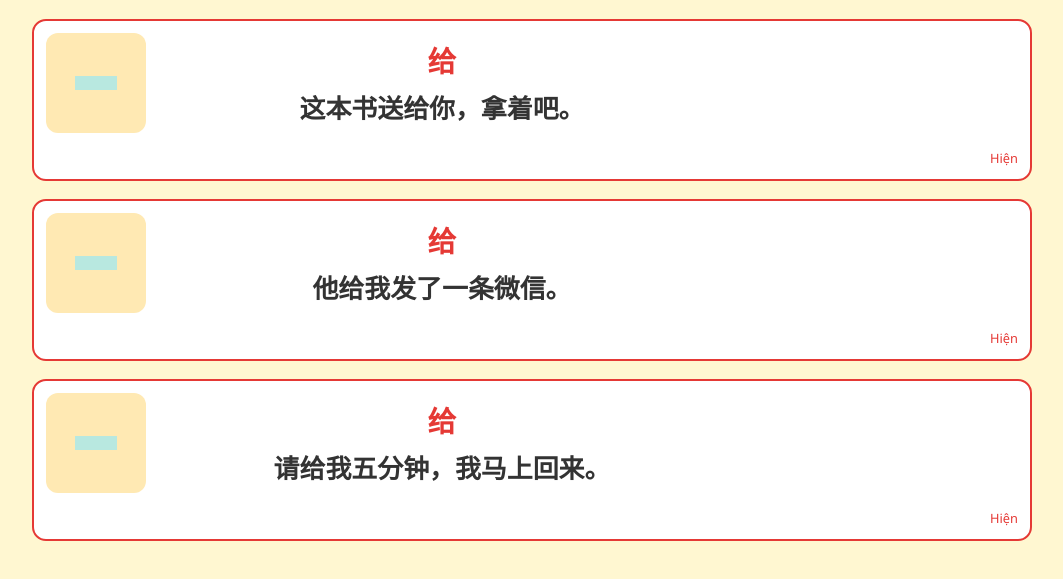
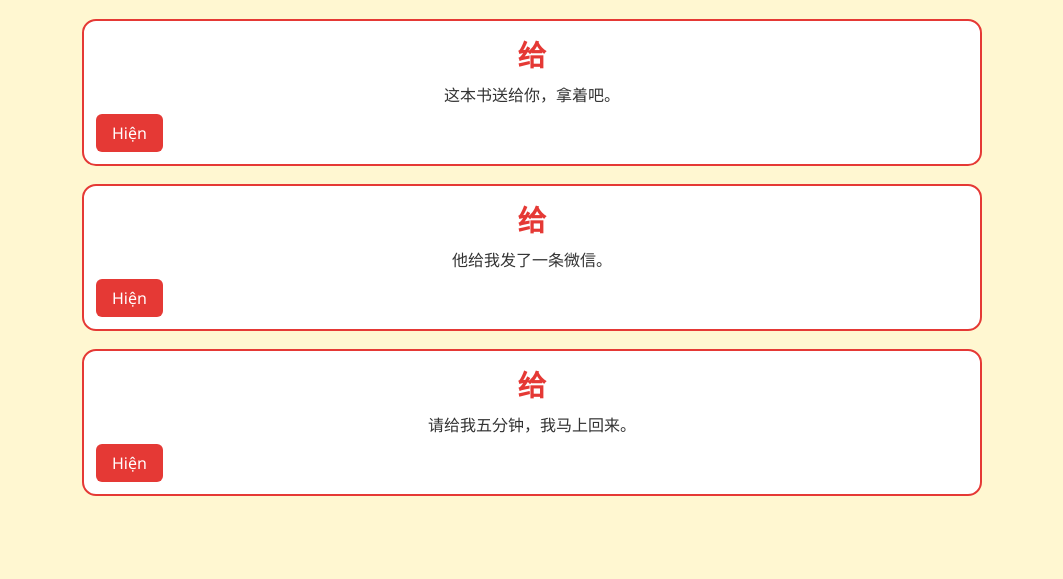
Before and after one commit to huythanh5595/my-html-site, a plain HTML site: page index.html in a window 1280 px wide. Shown: the part 91-670 px from the top of the page, without its empty margins (108-1171 px from the left). Drawn offline with Linux system fonts and the light colour scheme.

Commit message:
index.html

```diff
--- a/index.html
+++ b/index.html
@@ -7,43 +7,51 @@
   :root{
     --bg:#FFF7D1; --brand:#E53935; --text:#333; --muted:#444; --chip:#FFE9B3;
   }
-  body{font-family:'Segoe UI','Noto Sans SC',sans-serif;background:var(--bg);color:var(--text);max-width:1000px;margin:auto;padding:24px;}
+  body{
+    font-family:'Segoe UI','Noto Sans SC',sans-serif;
+    background:var(--bg);color:var(--text);
+    max-width:900px;margin:auto;padding:24px;
+  }
   h1{text-align:center;color:var(--brand);}
   .card{
-    display:grid;
-    grid-template-columns:120px 1fr auto;
-    gap:16px;
     border:2px solid var(--brand);
     border-radius:14px;
     background:#fff;
     padding:12px;
     margin:18px 0;
-    align-items:center;
-  }
-  .icon{
-    display:flex;align-items:center;justify-content:center;
-    background:var(--chip);border-radius:12px;
-    width:100px;height:100px;
   }
   .hanzi{
     font-size:1.8em;font-weight:700;color:var(--brand);
     text-align:center;
   }
-  .hanzi .example{
-    font-size:0.9em;margin-top:8px;color:var(--text);
+  .example{
+    font-size:1em;margin-top:8px;color:var(--text);
+    text-align:center;
   }
   .info{
-    max-width:300px;overflow:hidden;
+    overflow:hidden;
     transition: max-height 0.3s ease, opacity 0.3s ease;
     max-height:0;opacity:0;padding:0;margin:0;
   }
-  .info.visible{max-height:500px;opacity:1;padding:6px 0;}
+  .info.visible{
+    max-height:500px;opacity:1;padding:6px 0;
+  }
   .info .pinyin{font-size:1.1em;color:var(--muted);margin-bottom:6px;}
   .info .meaning{margin-bottom:6px;}
-  .tip{background:var(--chip);padding:6px 8px;border-radius:8px;font-size:0.9em;}
+  .tip{
+    background:var(--chip);padding:6px 8px;
+    border-radius:8px;font-size:0.9em;
+  }
   .toggle-btn{
-    grid-column: 1 / -1;text-align:right;font-size:0.8em;
-    color:var(--brand);cursor:pointer;user-select:none;
+    display:inline-block;
+    margin-top:8px;
+    padding:8px 16px;
+    background:var(--brand);
+    color:#fff;
+    border-radius:6px;
+    font-size:1em;
+    cursor:pointer;
+    user-select:none;
   }
 </style>
 </head>
@@ -51,12 +59,10 @@
 
 <h1>Flashcards – Từ vựng thực tế tiếng Trung</h1>
 
-<!-- ======= BẮT ĐẦU DANH SÁCH THẺ ======= -->
-
-<!-- Ví dụ cho 给 (3 thẻ) -->
+<!-- ======= Ví dụ: 给 (3 thẻ) ======= -->
 <div class="card">
-  <div class="icon"><svg viewBox="0 0 100 100" width="70" height="70"><rect x="20" y="40" width="60" height="20" fill="#B8E8E0"/></svg></div>
-  <div class="hanzi">给<div class="example">这本书送给你，拿着吧。</div></div>
+  <div class="hanzi">给</div>
+  <div class="example">这本书送给你，拿着吧。</div>
   <div class="info">
     <div class="pinyin">gěi</div>
     <div class="meaning">cho, đưa</div>
@@ -67,8 +73,8 @@
 </div>
 
 <div class="card">
-  <div class="icon"><svg viewBox="0 0 100 100" width="70" height="70"><rect x="20" y="40" width="60" height="20" fill="#B8E8E0"/></svg></div>
-  <div class="hanzi">给<div class="example">他给我发了一条微信。</div></div>
+  <div class="hanzi">给</div>
+  <div class="example">他给我发了一条微信。</div>
   <div class="info">
     <div class="pinyin">gěi</div>
     <div class="meaning">cho ai làm gì</div>
@@ -79,8 +85,8 @@
 </div>
 
 <div class="card">
-  <div class="icon"><svg viewBox="0 0 100 100" width="70" height="70"><rect x="20" y="40" width="60" height="20" fill="#B8E8E0"/></svg></div>
-  <div class="hanzi">给<div class="example">请给我五分钟，我马上回来。</div></div>
+  <div class="hanzi">给</div>
+  <div class="example">请给我五分钟，我马上回来。</div>
   <div class="info">
     <div class="pinyin">gěi</div>
     <div class="meaning">xin hãy cho</div>
@@ -90,10 +96,8 @@
   <div class="toggle-btn" onclick="toggleInfo(this)">Hiện</div>
 </div>
 
-<!-- Lặp lại cấu trúc trên cho các từ khác -->
-<!-- … Ở đây sẽ có thêm các card cho 已经, 快乐, 长, 两, 帮, 介绍, 生日, 接, 晚上, 问, 非常, 开始 với số lượng thẻ tương ứng … -->
-
-<!-- ======= KẾT THÚC DANH SÁCH THẺ ======= -->
+<!-- ======= Các từ khác: bạn sẽ lặp lại cấu trúc trên cho 已经, 快乐, 长, 两, 帮, 介绍, 生日, 接, 晚上, 问, 非常, 开始... ======= -->
+<!-- Mỗi cách dùng ngữ pháp = 1 thẻ riêng, câu ví dụ tự nhiên, giải thích và mẹo ở .info -->
 
 <script>
 function toggleInfo(el){
```
